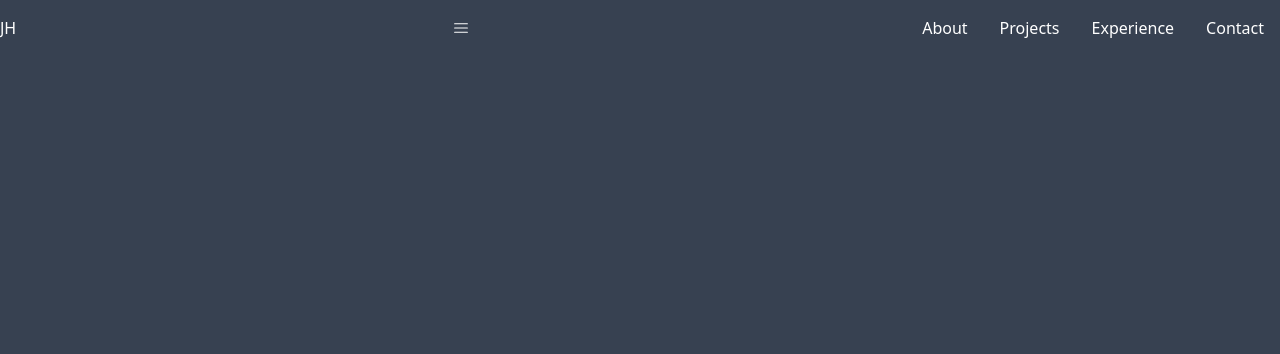
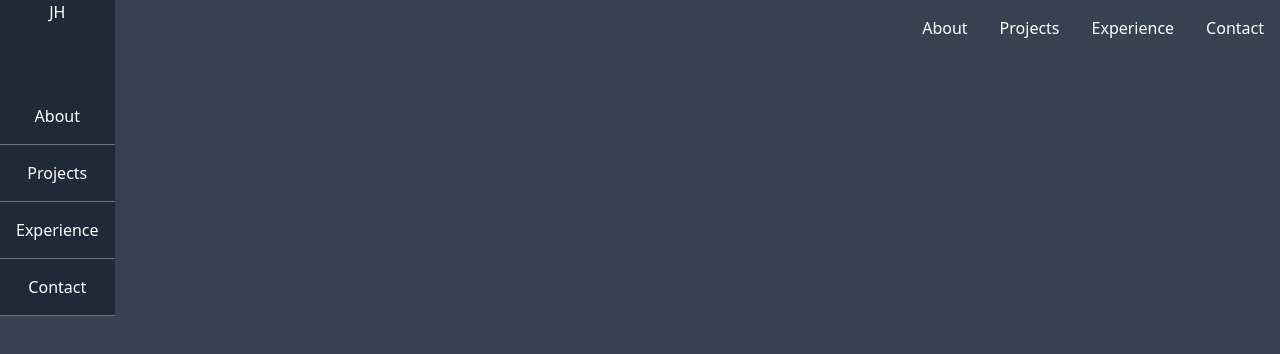
Before and after one commit to jimmehhuang/personal-portfolio-site, a React (Vite) app in the folder my-page/: page / in a window 1280 px wide. Shown: the top 354 px of the page. Built offline with nearby package versions, Linux system fonts and the light colour scheme.

Commit message:
fixing navbar functionality

```diff
--- a/my-page/src/components/NavBar.jsx
+++ b/my-page/src/components/NavBar.jsx
@@ -1,7 +1,12 @@
 import React, {useState} from "react"
-import {RxHamburgerMenu} from 'react-icons/rx'
+import {AiOutlineClose, AiOutlineMenu} from 'react-icons/ai'
 
 const NavBar = ({updatePage}) => {
+    const [nav, setNav] = useState(false);
+
+    const changeNav = () => {
+        setNav(!nav);
+    }
 
     const navLinks = [
         {
@@ -23,13 +28,24 @@ const NavBar = ({updatePage}) => {
     ]
     return (
         <div className='flex justify-between items-center'>
-            <a className="" onClick={() => updatePage(0)}>JH</a>
-                <RxHamburgerMenu className=""/>
-            <ul className="flex">
+            <a className="p-4" onClick={() => updatePage(0)}>JH</a>
+            <ul className="hidden md:flex">
                 {navLinks.map(({id, link}) => (
                     <li key={id} className="p-4" onClick={() => updatePage(id)}>{link}</li>
                     ))}
-                </ul>
+            </ul>
+            <div onClick={changeNav} className="block md:hidden">
+                {!nav ? <AiOutlineClose size={20}/> : <AiOutlineMenu size={20} />}
+            </div>
+            <div className={!nav ? "fixed left-0 top-0 w-{60%} bg-gray-800 ease-in-out duration-500" : "fixed left-[-100%] ease-in-out duration-500"}>
+                <a className="p-4" onClick={() => updatePage(0)}>JH</a>
+               <ul className="pt-16">
+                {navLinks.map(({id, link}) => (
+                    <li key={id} className="p-4 border-b border-gray-500" onClick={() => updatePage(id)}>{link}</li>
+                    ))}
+            </ul>
+            </div>
+
         </div>
     )
 }
```
